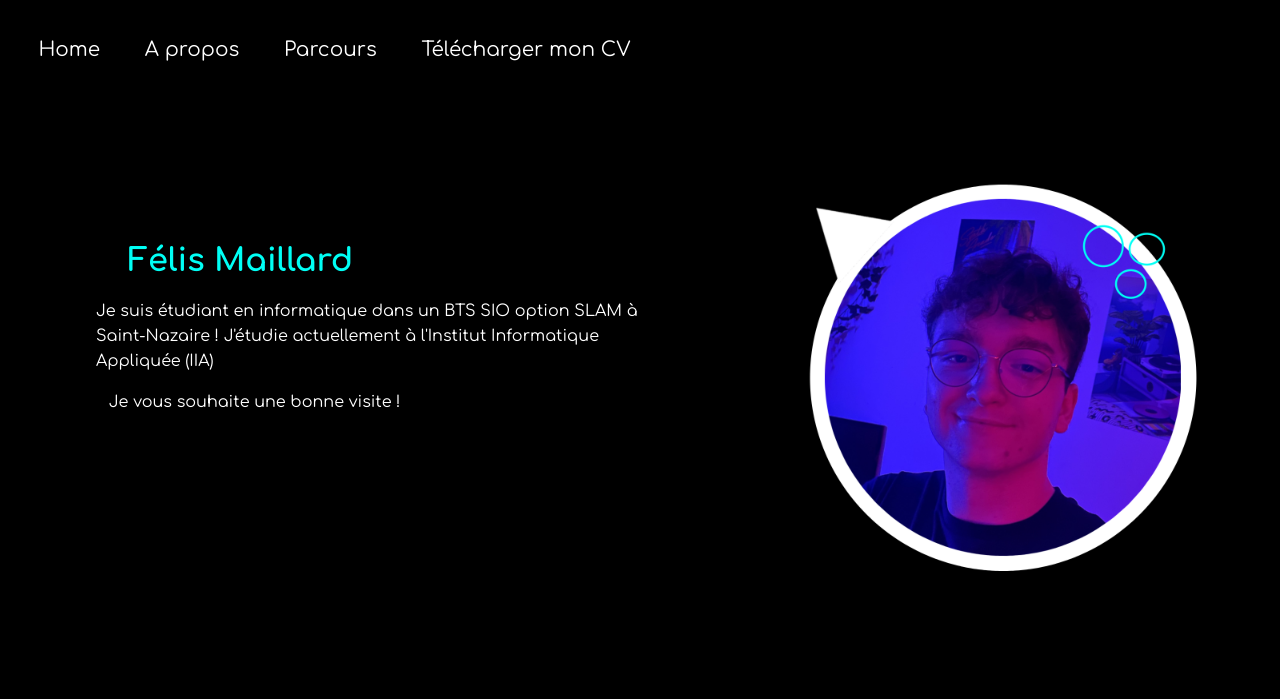
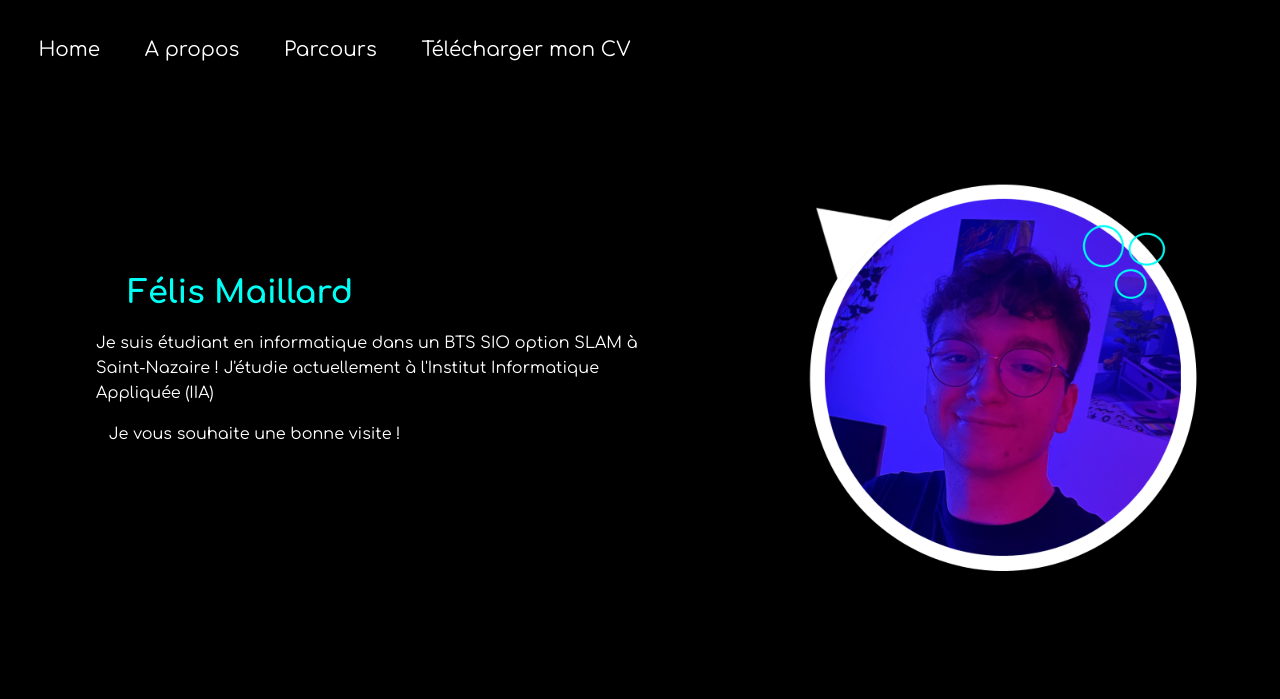
Before and after one commit to FelisMaillard/Portfolio, a PHP site: page / in a window 1280 px wide. Shown: the top 699 px of the page. Run offline with PHP 8.4, Linux system fonts and the light colour scheme.

Commit message:
Update style.css

```diff
--- a/style.css
+++ b/style.css
@@ -31,7 +31,7 @@ body{
 .h-below-container h1{
     color: #00FFF5;
     margin-left: 20%;
-    margin-top: 10%;
+    margin-top: 15%;
 }
 .h-below-container p{
     color: white;
```
